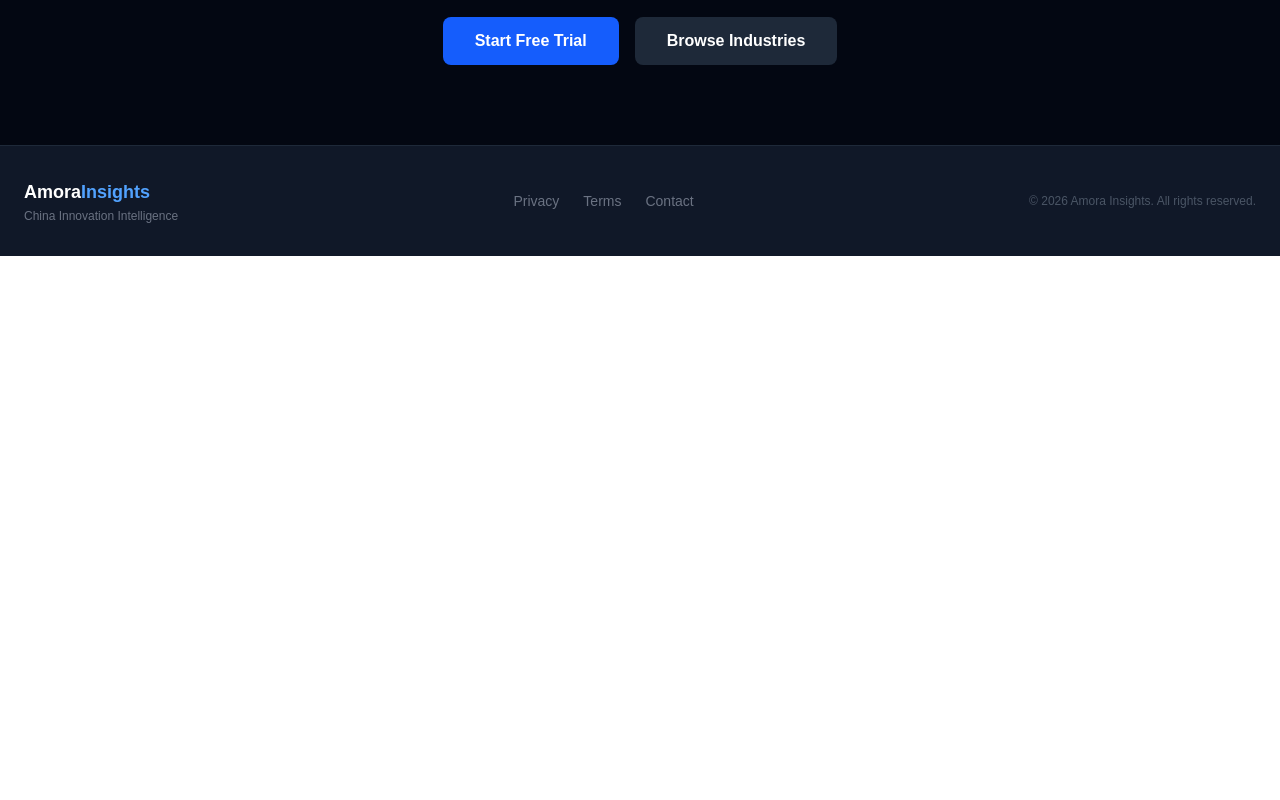
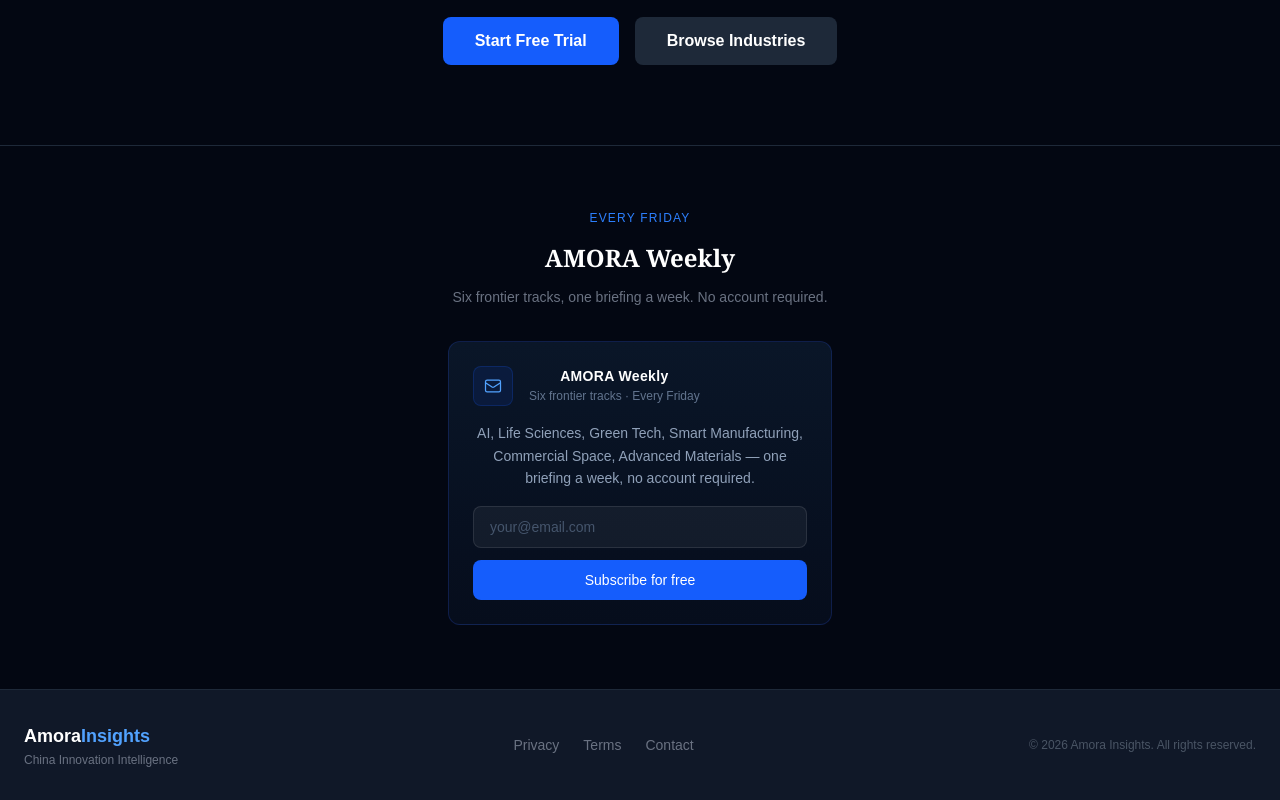
Before and after one commit to EqualOceanEO/amorainsights, a Next.js app: page /about in a window 1280 px wide. Shown: the part 1853-2653 px from the top of the page. Before the commit the page ends 2109 px from the top, so only its background shows below. Built offline with nearby package versions, Linux system fonts and the light colour scheme.

Commit message:
fix: add @source directive for Tailwind v4 CSS scanning on Vercel

```diff
--- a/src/app/about/page.tsx
+++ b/src/app/about/page.tsx
@@ -1,4 +1,5 @@
 import Link from "next/link";
+import SubscribeBox from "@/components/SubscribeBox";
 
 const team = [
   {
@@ -176,6 +177,20 @@ export default function AboutPage() {
         </div>
       </section>
 
+      {/* ── Newsletter ── */}
+      <section className="py-16 border-t border-gray-800 bg-gray-950">
+        <div className="max-w-xl mx-auto px-6 text-center">
+          <p className="text-xs tracking-widest text-blue-500 uppercase mb-4">Every Friday</p>
+          <h2 className="text-2xl font-bold text-white mb-3 font-serif">AMORA Weekly</h2>
+          <p className="text-gray-500 text-sm mb-8 leading-relaxed">
+            Six frontier tracks, one briefing a week. No account required.
+          </p>
+          <div className="max-w-sm mx-auto">
+            <SubscribeBox source="about_page" />
+          </div>
+        </div>
+      </section>
+
       {/* ── Footer ── */}
       <footer className="border-t border-gray-800 bg-gray-900">
         <div className="max-w-7xl mx-auto px-6 py-8 flex flex-col md:flex-row items-center justify-between gap-4">
--- a/src/app/dashboard/page.tsx
+++ b/src/app/dashboard/page.tsx
@@ -1,6 +1,7 @@
 import { auth, signOut } from '@/lib/auth';
 import { redirect } from 'next/navigation';
 import Link from 'next/link';
+import SubscribeBox from '@/components/SubscribeBox';
 import {
   getDashboardStats,
   getReportCountByIndustry,
@@ -63,6 +64,17 @@ export default async function DashboardPage() {
       </header>
 
       <main className="max-w-7xl mx-auto px-6 py-12">
+        {/* Newsletter compact banner */}
+        <div className="mb-8 rounded-xl border border-blue-900/30 bg-[#0a1628]/60 px-5 py-4 flex flex-col sm:flex-row items-start sm:items-center gap-4">
+          <div className="flex-1">
+            <p className="text-sm font-medium text-white">Get AMORA Weekly in your inbox</p>
+            <p className="text-xs text-slate-500 mt-0.5">Six frontier tracks · Every Friday · Free</p>
+          </div>
+          <div className="w-full sm:w-72 shrink-0">
+            <SubscribeBox source="dashboard" compact />
+          </div>
+        </div>
+
         {/* Welcome */}
         <div className="mb-10">
           <h1 className="text-3xl font-bold">Welcome back, {userName}</h1>
--- a/src/app/industries/page.tsx
+++ b/src/app/industries/page.tsx
@@ -1,4 +1,5 @@
 import Link from "next/link";
+import SubscribeBox from "@/components/SubscribeBox";
 
 const industries = [
   {
@@ -222,6 +223,20 @@ export default function IndustriesPage() {
         </div>
       </section>
 
+      {/* ── Newsletter ── */}
+      <section className="py-16 border-t border-gray-800 bg-gray-950">
+        <div className="max-w-xl mx-auto px-6 text-center">
+          <p className="text-xs tracking-widest text-blue-500 uppercase mb-4">Every Friday</p>
+          <h2 className="text-2xl font-bold text-white mb-3 font-serif">AMORA Weekly</h2>
+          <p className="text-gray-500 text-sm mb-8 leading-relaxed">
+            Six frontier tracks, one briefing a week. No account required.
+          </p>
+          <div className="max-w-sm mx-auto">
+            <SubscribeBox source="industries_page" />
+          </div>
+        </div>
+      </section>
+
       {/* ── Footer ── */}
       <footer className="border-t border-gray-800 bg-gray-900">
         <div className="max-w-7xl mx-auto px-6 py-8 flex flex-col md:flex-row items-center justify-between gap-4">
--- a/src/app/page.tsx
+++ b/src/app/page.tsx
@@ -256,10 +256,10 @@ export default function Home() {
       {/* ── Newsletter Subscribe Section ── */}
       <section className="py-20 border-t border-gray-800 bg-gray-950">
         <div className="max-w-2xl mx-auto px-6 text-center">
-          <p className="text-xs tracking-widest text-blue-500 uppercase mb-4">每周五送达</p>
+          <p className="text-xs tracking-widest text-blue-500 uppercase mb-4">Every Friday</p>
           <h2 className="text-3xl font-bold text-white mb-4 font-serif">AMORA Weekly</h2>
           <p className="text-gray-500 mb-8 leading-relaxed">
-            六大前沿赛道深度简报，无需注册账号，免费订阅。
+            Six frontier tracks, one briefing a week. No account required.
           </p>
           <div className="max-w-sm mx-auto">
             <SubscribeBox source="homepage" />
--- a/src/app/reports/page.tsx
+++ b/src/app/reports/page.tsx
@@ -1,6 +1,7 @@
 import { auth } from '@/lib/auth';
 import { redirect } from 'next/navigation';
 import Link from 'next/link';
+import SubscribeBox from '@/components/SubscribeBox';
 import {
   getReports,
   INDUSTRY_META,
@@ -226,6 +227,20 @@ export default async function ReportsPage({
           <EmptyState hasFilters={!!industryFilter || premiumFilter !== undefined} />
         )}
       </main>
+
+      {/* ── Newsletter ── */}
+      <section className="py-16 border-t border-gray-800 bg-gray-950">
+        <div className="max-w-xl mx-auto px-6 text-center">
+          <p className="text-xs tracking-widest text-blue-500 uppercase mb-4">Every Friday</p>
+          <h2 className="text-2xl font-bold text-white mb-3 font-serif">AMORA Weekly</h2>
+          <p className="text-gray-500 text-sm mb-8 leading-relaxed">
+            Six frontier tracks, one briefing a week. No account required.
+          </p>
+          <div className="max-w-sm mx-auto">
+            <SubscribeBox source="reports_page" />
+          </div>
+        </div>
+      </section>
     </div>
   );
 }
--- a/src/app/subscribe/page.tsx
+++ b/src/app/subscribe/page.tsx
@@ -3,17 +3,17 @@ import SubscribeBox from '@/components/SubscribeBox';
 import Link from 'next/link';
 
 export const metadata: Metadata = {
-  title: 'Subscribe — AMORA Weekly 深科技简报',
-  description: '每周精选 AI、生命科学、绿色科技、智能制造、商业航天、先进材料六大赛道深度洞察，无需注册，免费订阅。',
+  title: 'Subscribe — AMORA Weekly',
+  description: 'Weekly research briefings across six frontier tracks: AI, Life Sciences, Green Tech, Smart Manufacturing, Commercial Space, and Advanced Materials.',
 };
 
 const tracks = [
-  { icon: '🤖', name: 'AI & 大模型' },
-  { icon: '🧬', name: '生命科学' },
-  { icon: '⚡', name: '绿色科技' },
-  { icon: '🏭', name: '智能制造' },
-  { icon: '🚀', name: '商业航天' },
-  { icon: '🔬', name: '先进材料' },
+  { icon: '🤖', name: 'AI & LLMs' },
+  { icon: '🧬', name: 'Life Sciences' },
+  { icon: '⚡', name: 'Green Tech' },
+  { icon: '🏭', name: 'Smart Mfg.' },
+  { icon: '🚀', name: 'Space' },
+  { icon: '🔬', name: 'Materials' },
 ];
 
 export default function SubscribePage() {
@@ -33,7 +33,7 @@ export default function SubscribePage() {
             <span className="font-serif font-bold tracking-widest text-sm">AMORA</span>
           </Link>
           <Link href="/reports" className="text-xs text-slate-500 hover:text-slate-300 transition">
-            浏览报告 →
+            Browse Reports →
           </Link>
         </div>
       </nav>
@@ -41,15 +41,15 @@ export default function SubscribePage() {
       {/* Hero */}
       <div className="max-w-2xl mx-auto px-6 py-24 text-center">
         <div className="inline-flex items-center gap-2 px-3 py-1.5 rounded-full bg-blue-600/10 border border-blue-600/20 text-blue-400 text-xs tracking-widest uppercase mb-8">
-          每周五送达
+          Every Friday
         </div>
         <h1 className="font-serif text-4xl sm:text-5xl font-bold tracking-tight text-white mb-6 leading-tight">
           AMORA Weekly<br />
-          <span className="text-blue-400">深科技简报</span>
+          <span className="text-blue-400">Deep Tech Briefing</span>
         </h1>
         <p className="text-slate-400 text-lg leading-relaxed mb-12">
-          六大前沿赛道，每周精选研究结论与行业洞察。<br className="hidden sm:block" />
-          无需注册账号，填邮箱即可免费订阅。
+          Six frontier tracks, curated every week — research conclusions and industry intelligence.<br className="hidden sm:block" />
+          No account needed. Free to subscribe.
         </p>
 
         {/* Subscribe box */}
@@ -70,9 +70,9 @@ export default function SubscribePage() {
         {/* Social proof / features */}
         <div className="grid sm:grid-cols-3 gap-4 text-left">
           {[
-            { title: '每周一报', desc: '精炼不堆砌，10分钟读完核心结论' },
-            { title: '研究支撑', desc: '结论有数据、有来源，不是二手摘抄' },
-            { title: '随时退订', desc: '回复邮件即可退订，零骚扰承诺' },
+            { title: 'Weekly, not daily', desc: 'Distilled, not padded — read the key takeaways in 10 minutes.' },
+            { title: 'Research-backed', desc: 'Every conclusion has data and a source. No second-hand summaries.' },
+            { title: 'Unsubscribe anytime', desc: 'Reply to any email to opt out instantly. Zero spam commitment.' },
           ].map((f) => (
             <div key={f.title} className="p-4 rounded-lg border border-white/5 bg-white/2">
               <div className="flex items-center gap-2 mb-2">
--- a/src/components/SubscribeBox.tsx
+++ b/src/components/SubscribeBox.tsx
@@ -51,8 +51,8 @@ export default function SubscribeBox({
           </svg>
         </div>
         <div>
-          <p className="text-sm font-medium text-white">订阅成功</p>
-          <p className="text-xs text-slate-500">确认邮件已发送，首期简报下周五送达。</p>
+          <p className="text-sm font-medium text-white">You're subscribed!</p>
+          <p className="text-xs text-slate-500">Confirmation sent. First issue arrives next Friday.</p>
         </div>
       </div>
     );
@@ -66,7 +66,7 @@ export default function SubscribeBox({
             <path strokeLinecap="round" strokeLinejoin="round" strokeWidth={2} d="M13 16h-1v-4h-1m1-4h.01M21 12a9 9 0 11-18 0 9 9 0 0118 0z" />
           </svg>
         </div>
-        <p className="text-sm text-slate-400">此邮箱已订阅，下周五见。</p>
+        <p className="text-sm text-slate-400">Already subscribed — see you next Friday.</p>
       </div>
     );
   }
@@ -87,7 +87,7 @@ export default function SubscribeBox({
           disabled={status === 'loading'}
           className="px-4 py-2 text-sm font-medium bg-blue-600 hover:bg-blue-500 disabled:opacity-50 text-white rounded-lg transition whitespace-nowrap"
         >
-          {status === 'loading' ? '...' : '订阅'}
+          {status === 'loading' ? '...' : 'Subscribe'}
         </button>
         {status === 'error' && (
           <p className="absolute top-full mt-1 text-xs text-red-400">{errorMsg}</p>
@@ -107,11 +107,11 @@ export default function SubscribeBox({
         </div>
         <div>
           <h3 className="text-sm font-semibold text-white tracking-wide">AMORA Weekly</h3>
-          <p className="text-xs text-slate-500 mt-0.5">六大前沿赛道 · 每周五送达</p>
+          <p className="text-xs text-slate-500 mt-0.5">Six frontier tracks · Every Friday</p>
         </div>
       </div>
       <p className="text-sm text-slate-400 mb-4 leading-relaxed">
-        AI、生命科学、绿色科技、智能制造、商业航天、先进材料——每周一报，无需注册。
+        AI, Life Sciences, Green Tech, Smart Manufacturing, Commercial Space, Advanced Materials — one briefing a week, no account required.
       </p>
       <form onSubmit={handleSubmit} className="flex flex-col gap-3">
         <input
@@ -127,7 +127,7 @@ export default function SubscribeBox({
           disabled={status === 'loading'}
           className="w-full py-2.5 text-sm font-medium bg-blue-600 hover:bg-blue-500 disabled:opacity-50 text-white rounded-lg transition"
         >
-          {status === 'loading' ? '提交中…' : '免费订阅'}
+          {status === 'loading' ? 'Subscribing…' : 'Subscribe for free'}
         </button>
         {status === 'error' && (
           <p className="text-xs text-red-400">{errorMsg}</p>
```
Also changed, not shown: src/app/api/subscribe/route.ts (+7 -5 lines), src/components/ShareBar.tsx (+4 -4 lines).
